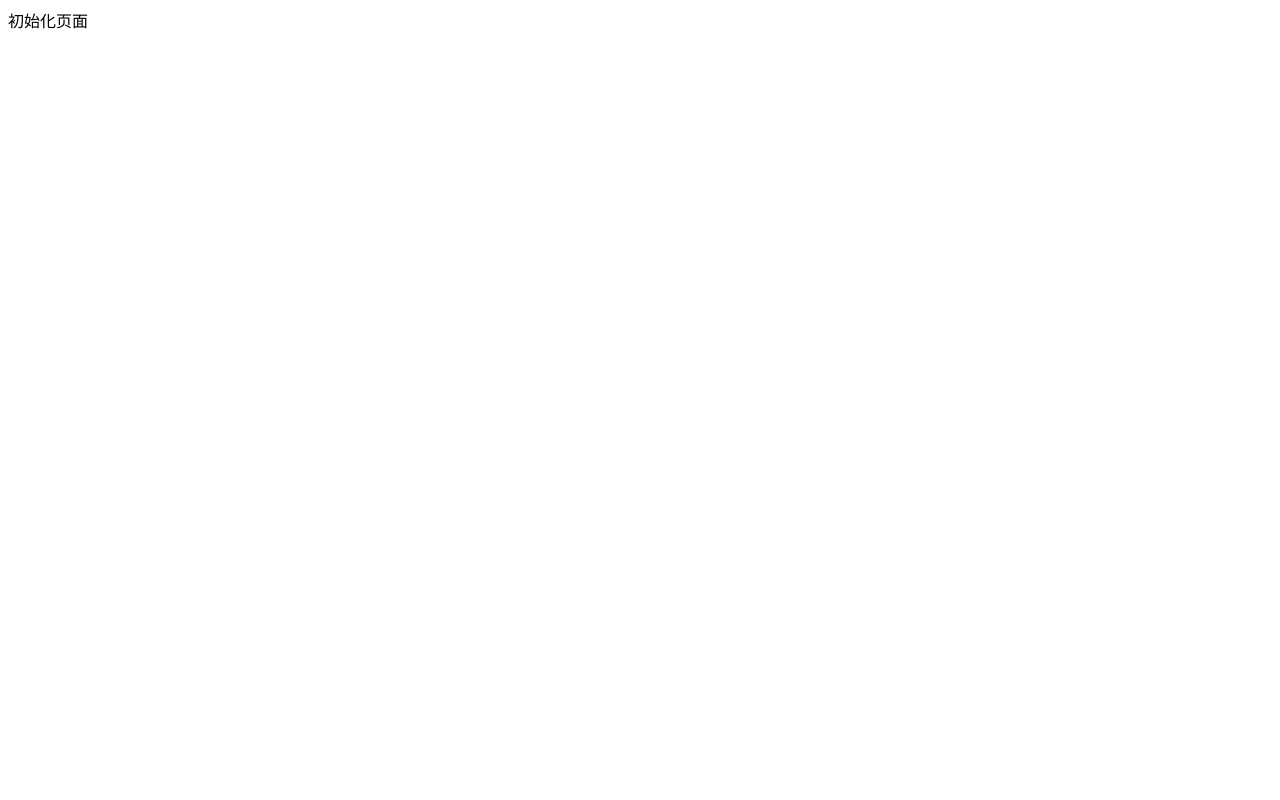
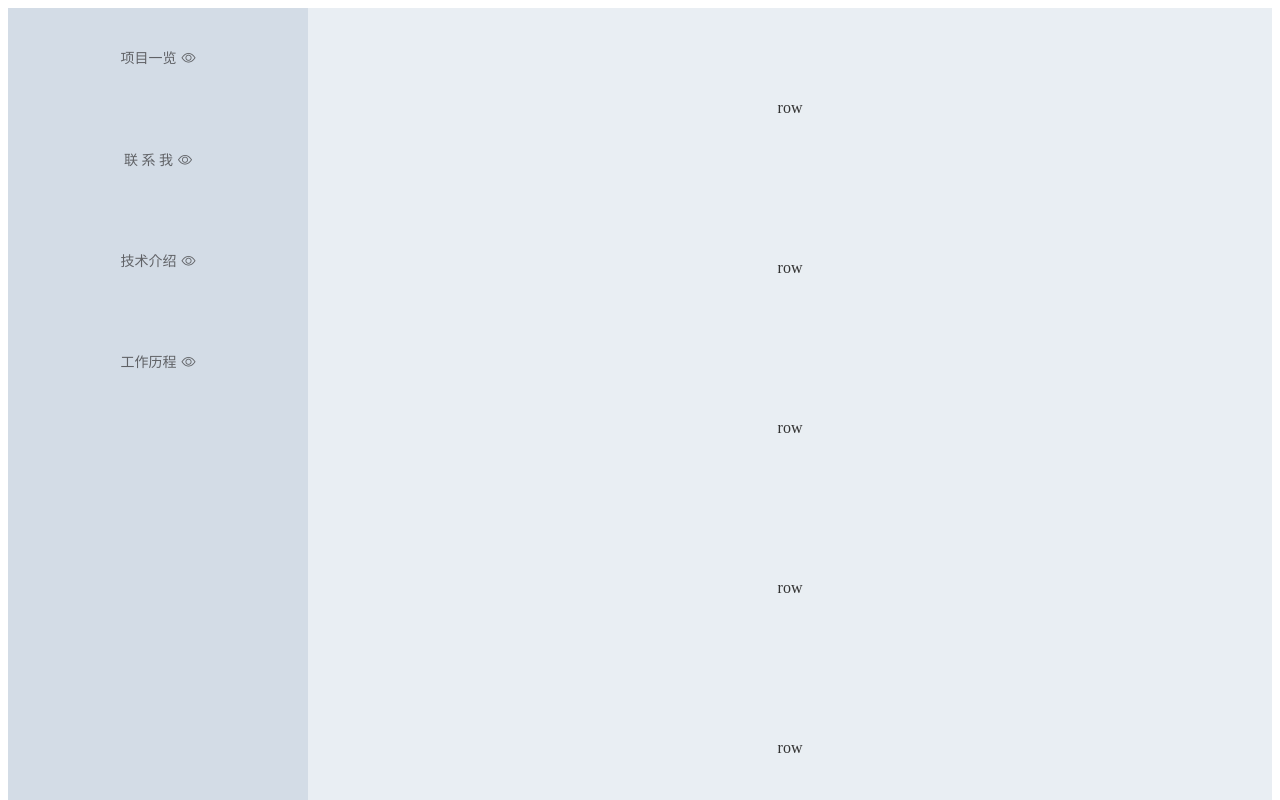
Before and after one commit to suveng/mede, a Vue app: page /index in a window 1280 px wide. Shown: the top 800 px of the page. Built offline with nearby package versions, Linux system fonts and the light colour scheme.

Commit message:
求助智样:回到顶部

```diff
--- a/src/views/Index.vue
+++ b/src/views/Index.vue
@@ -1,12 +1,70 @@
 <template>
     <div class="index">
-        初始化页面
+        <el-container>
+            <el-aside>
+                <el-row>
+                    <el-link>项目一览<i class="el-icon-view el-icon--right"></i></el-link>
+                </el-row>
+                <el-row>
+                    <el-link>联 系 我<i class="el-icon-view el-icon--right"></i></el-link>
+                </el-row>
+                <el-row>
+                    <el-link>技术介绍<i class="el-icon-view el-icon--right"></i></el-link>
+                </el-row>
+                <el-row>
+                    <el-link>工作历程<i class="el-icon-view el-icon--right"></i></el-link>
+                </el-row>
+            </el-aside>
+
+            <el-container>
+                <el-main>
+                    <el-row>row</el-row>
+                    <el-row>row</el-row>
+                    <el-row>row</el-row>
+                    <el-row>row</el-row>
+                    <el-row>row</el-row>
+                    <el-row>row</el-row>
+                    <el-row>row</el-row>
+                    <el-row>row</el-row>
+                    <el-row>row</el-row>
+                    <el-row>row</el-row>
+                    <el-row>row</el-row>
+                    <el-row>row</el-row>
+                    <el-row>row</el-row>
+                    <el-row>row</el-row>
+                </el-main>
+            </el-container>
+
+        </el-container>
+
     </div>
 </template>
 
 <script>
     export default {
         name: "index",
-        components:{}
+        components: {}
     }
 </script>
+
+<style scoped>
+
+    .index {
+        min-width: 100%;
+        min-height: 100%;
+    }
+
+    .el-aside {
+        background-color: #D3DCE6;
+        color: #333;
+        text-align: center;
+        line-height: 100px;
+    }
+
+    .el-main {
+        background-color: #E9EEF3;
+        color: #333;
+        text-align: center;
+        line-height: 160px;
+    }
+</style>
```
